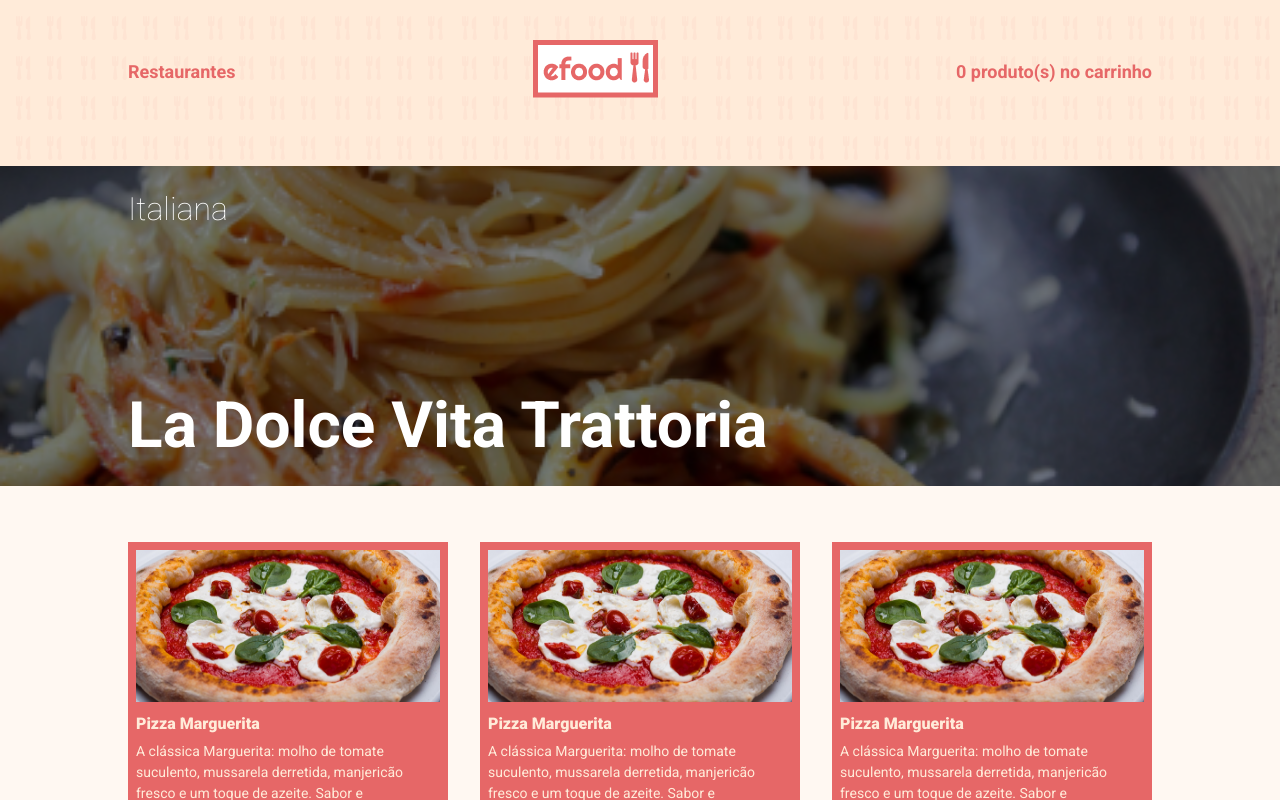
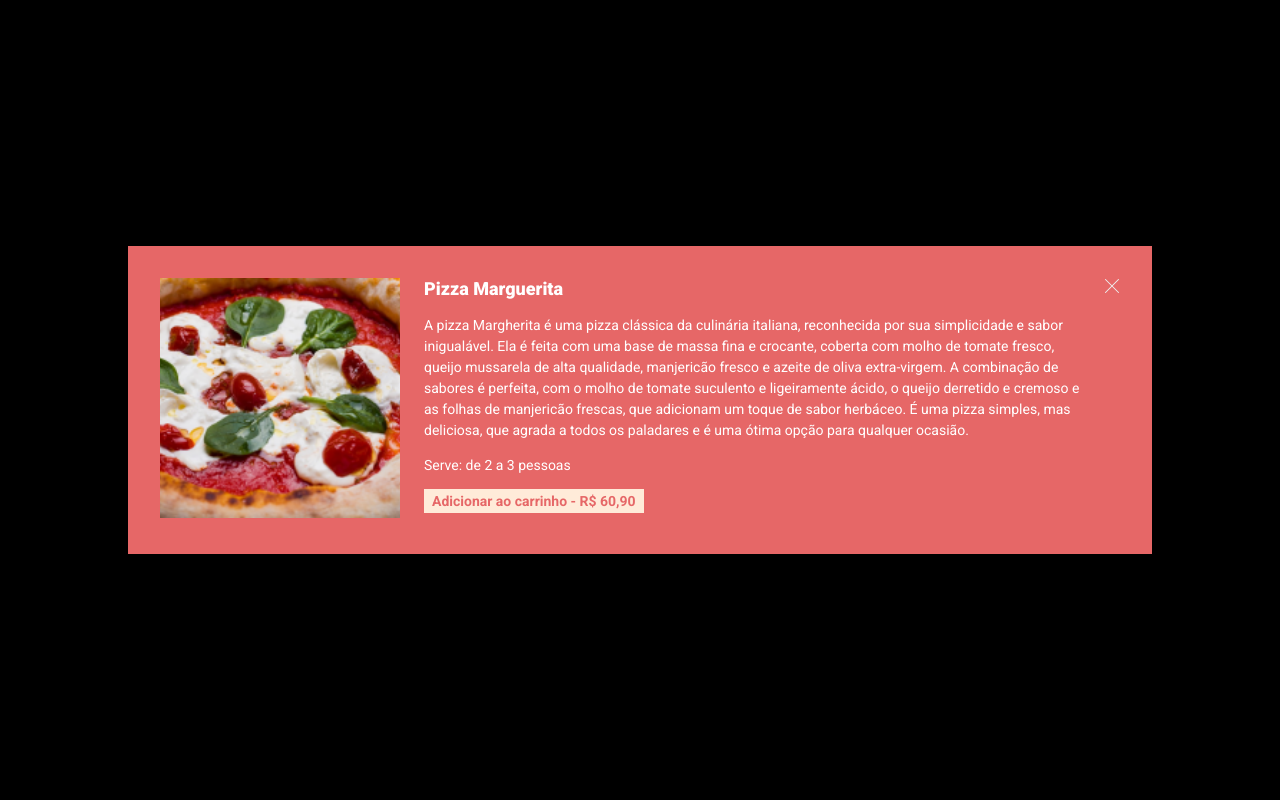
Before and after one commit to isabelaramoss/efood, a React (Create React App) app: page /restaurante in a window 1280 px wide. Shown: the top 800 px of the page. Built offline with nearby package versions, Linux system fonts and the light colour scheme.

Commit message:
feat: adição e estilização da modal overlay de FoodMenuCard.

```diff
--- a/src/components/FoodMenuCard/index.tsx
+++ b/src/components/FoodMenuCard/index.tsx
@@ -1,4 +1,14 @@
-import { ButtonAdd, FoodContainer, InfoContent } from './style'
+import closeIcon from '../../assets/close-icon.png'
+import pizza from '../../assets/pizza.png'
+import {
+  ButtonAdd,
+  FoodContainer,
+  InfoContent,
+  Modal,
+  ModalContainer,
+  Content,
+  CloseButton
+} from './style'
 
 type Props = {
   image: string
@@ -8,13 +18,41 @@ type Props = {
 }
 
 const MenuCard = ({ image, title, description }: Props) => (
+  <>
     <FoodContainer>
       <img src={image} alt="" />
       <InfoContent>
         <h4>{title}</h4>
         <p>{description}</p>
       </InfoContent>
-    <ButtonAdd>Adicionar ao carrinho</ButtonAdd>
+      <ButtonAdd>Mais detalhes</ButtonAdd>
     </FoodContainer>
+    <Modal>
+      <ModalContainer>
+        <div>
+          <img src={pizza} alt="Imagem comida" />
+        </div>
+        <Content>
+          <h2>Pizza Marguerita</h2>
+          <p>
+            A pizza Margherita é uma pizza clássica da culinária italiana,
+            reconhecida por sua simplicidade e sabor inigualável. Ela é feita
+            com uma base de massa fina e crocante, coberta com molho de tomate
+            fresco, queijo mussarela de alta qualidade, manjericão fresco e
+            azeite de oliva extra-virgem. A combinação de sabores é perfeita,
+            com o molho de tomate suculento e ligeiramente ácido, o queijo
+            derretido e cremoso e as folhas de manjericão frescas, que adicionam
+            um toque de sabor herbáceo. É uma pizza simples, mas deliciosa, que
+            agrada a todos os paladares e é uma ótima opção para qualquer
+            ocasião.
+          </p>
+          <span>Serve: de 2 a 3 pessoas</span>
+          <ButtonAdd>Adicionar ao carrinho - R$ 60,90</ButtonAdd>
+        </Content>
+        <CloseButton alt="Botão fechar" src={closeIcon} />
+      </ModalContainer>
+      <div className="overlay"></div>
+    </Modal>
+  </>
 )
 export default MenuCard
--- a/src/components/FoodMenuCard/style.ts
+++ b/src/components/FoodMenuCard/style.ts
@@ -1,5 +1,5 @@
 import styled from 'styled-components'
-import { colors } from '../../styles'
+import { breakpoints, colors } from '../../styles'
 // import { Link } from "react-router-dom"
 
 export const FoodContainer = styled.div`
@@ -40,10 +40,115 @@ export const InfoContent = styled.div`
 export const ButtonAdd = styled.button`
   background-color: ${colors.secondary};
   color: ${colors.primary};
-  padding: 4px 84px;
+  padding: 4px 107px;
   border: none;
   margin: 8px;
   margin-top: 0;
   font-size: 14px;
   font-weight: bold;
+  cursor: pointer;
+
+  &:hover {
+    opacity: 0.8;
+  }
 `
+
+//Modal
+export const Modal = styled.div`
+  width: 100%;
+  height: 100%;
+  position: fixed;
+  top: 0;
+  left: 0;
+  z-index: 1;
+  display: flex;
+  align-items: center;
+  justify-content: center;
+
+  &.visible {
+    display: flex;
+  }
+
+  .overlay {
+    position: absolute;
+    top: 0;
+    left: 0;
+    width: 100%;
+    height: 100%;
+    background-color: #000;
+    opacity: 0.7;
+  }
+`
+
+export const ModalContainer = styled.div`
+  z-index: 1;
+  width: 1024px;
+  padding: 32px;
+  background-color: ${colors.primary};
+  display: flex;
+  color: ${colors.white};
+  gap: 24px;
+
+  @media (max-width: ${breakpoints.mobile}) {
+    flex-direction: column;
+    align-items: center;
+  }
+
+  > div {
+    img {
+      width: 240px;
+      height: 240px;
+      object-fit: cover;
+
+      @media (max-width: ${breakpoints.mobile}) {
+        width: 100%;
+      }
+    }
+  }
+`
+export const Content = styled.div`
+  h2 {
+    margin-bottom: 16px;
+    font-size: 18px;
+    font-weight: 900;
+
+    @media (max-width: ${breakpoints.mobile}) {
+      text-align: center;
+      font-size: 16px;
+    }
+  }
+
+  p {
+    line-height: 21px;
+  }
+
+  p,
+  span {
+    font-size: 14px;
+
+    @media (max-width: ${breakpoints.mobile}) {
+      text-align: center;
+    }
+  }
+
+  span {
+    margin: 16px 0;
+    display: block;
+  }
+
+  ${ButtonAdd} {
+    position: relative;
+    margin: 0 auto;
+    padding: 4px 8px;
+
+    @media (max-width: ${breakpoints.mobile}) {
+      max-width: 100%;
+      width: 100%;
+    }
+  }
+`
+export const CloseButton = styled.img`
+  width: 16px;
+  height: 16px;
+  cursor: pointer;
+`
```
Lines whose indentation alone changed are shown as unchanged.
